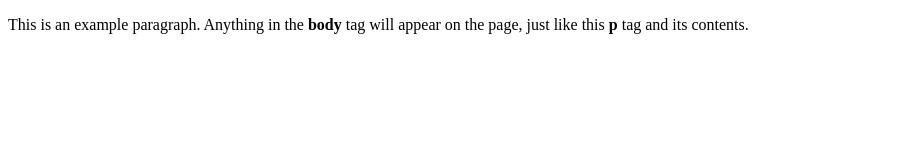
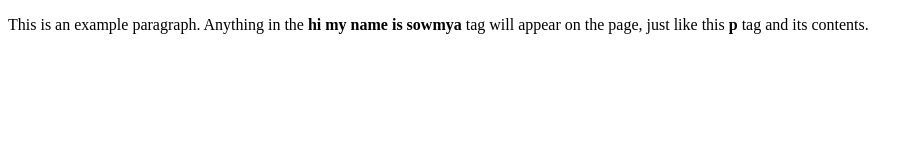
Before and after one commit to sowmyashree04/devops, a plain HTML site: page index.html in a window 1280 px wide. Shown: the whole page, without its empty margins (0-920 px from the left). Drawn offline with Linux system fonts and the light colour scheme.

Commit message:
modified

```diff
--- a/index.html
+++ b/index.html
@@ -4,6 +4,6 @@
     <title>This is the title of the webpage!</title>
   </head>
   <body>
-    <p>This is an example paragraph. Anything in the <strong>body</strong> tag will appear on the page, just like this <strong>p</strong> tag and its contents.</p>
+    <p>This is an example paragraph. Anything in the <strong>hi my name is sowmya</strong> tag will appear on the page, just like this <strong>p</strong> tag and its contents.</p>
   </body>
 </html>
```
